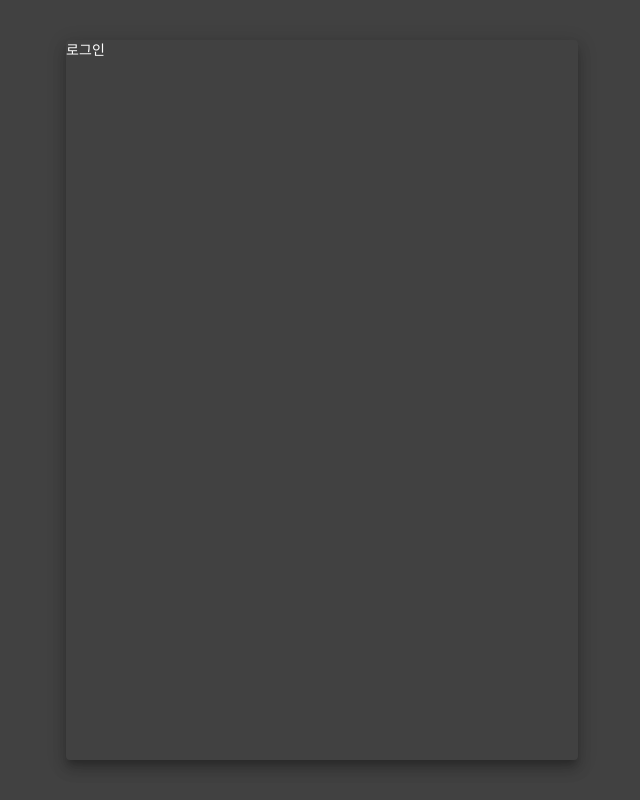
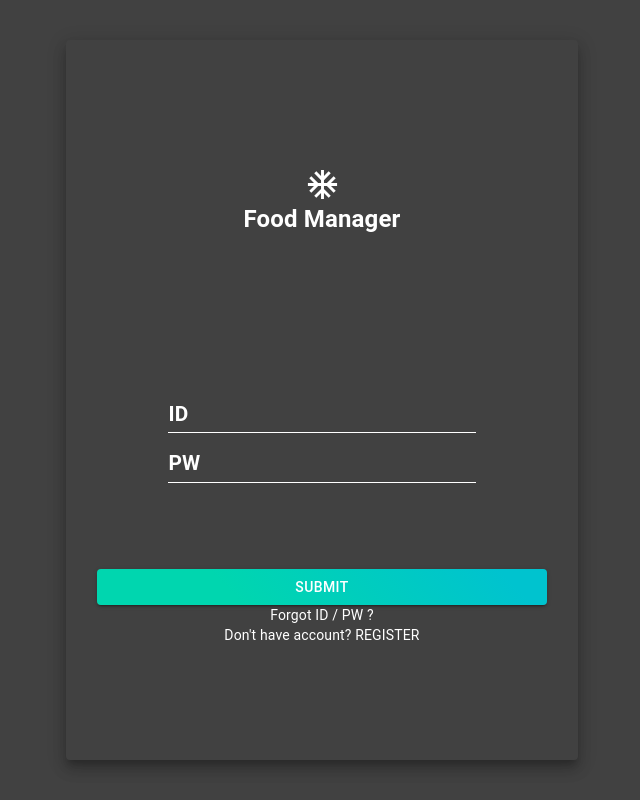
Before and after one commit to CS2021-GDP-Team/food-manager, a React (Create React App) app in the folder frontend/: page /login in a window 1280 px wide. Shown: the whole page, without its empty margins (318-958 px from the left). Built offline with nearby package versions, Linux system fonts and the light colour scheme.

Commit message:
feat: add login, signup page

```diff
--- a/frontend/src/components/ViewModel.tsx
+++ b/frontend/src/components/ViewModel.tsx
@@ -28,6 +28,7 @@ const ViewModel: React.FC = () => {
                         <Route path="/info" render={() => <Info />} />
                         <Route path="/recipe" render={() => <Recipe />} />
                         <Route path="/login" render={() => <Login />} />
+                        <Route path="/signup" render={() => <SignUp />} />
                     </div>
                     {/* checkUrl 이 true 면 Nav 안 띄움 */}
                     {!checkUrl && <BottomNavBar />}
--- a/frontend/src/components/index.js
+++ b/frontend/src/components/index.js
@@ -4,3 +4,4 @@ export { default as SignUp } from "./pages/SignUp";
 export { default as Picture } from "./pages/Picture";
 export { default as Info } from "./pages/Info";
 export { default as Recipe } from "./pages/Recipe";
+export { default as InputField } from "./public/InputField";
--- a/frontend/src/components/pages/Login.tsx
+++ b/frontend/src/components/pages/Login.tsx
@@ -1,7 +1,26 @@
-import React from "react";
+import AcUnitIcon from "@material-ui/icons/AcUnit";
+import { InputField } from "../index";
+import SubmitButton from "../SubmitButton";
 
 const Login = () => {
-    return <div>로그인</div>;
+    return (
+        <div className="login-container">
+            <div className="login-head">
+                {/* TODO: 아이콘 바꿀 예정 */}
+                <AcUnitIcon fontSize="large" />
+                <b className="login-title">Food Manager</b>
+            </div>
+            <div className="login-form">
+                <InputField text="ID&nbsp;&nbsp;" />
+                <InputField text="PW" type="password" />
+            </div>
+            <div className="login-submit">
+                <SubmitButton />
+                <div>Forgot ID / PW ?</div>
+                <div>Don't have account? REGISTER</div>
+            </div>
+        </div>
+    );
 };
 
 export default Login;
--- a/frontend/src/components/pages/SignUp.tsx
+++ b/frontend/src/components/pages/SignUp.tsx
@@ -1,7 +1,26 @@
-import React from "react";
+import AcUnitIcon from "@material-ui/icons/AcUnit";
+import { InputField } from "../index";
+import SubmitButton from "../SubmitButton";
 
 const SignUp = () => {
-    return <div>회원 가입</div>;
+    return (
+        <div className="login-container">
+            <div className="login-head">
+                {/* TODO: 아이콘 바꿀 예정 */}
+                <AcUnitIcon fontSize="large" />
+                <b className="login-title">Food Manager</b>
+            </div>
+            <div className="login-form">
+                <InputField text="ID&nbsp;&nbsp;" />
+                <InputField text="PW" type="password" />
+                <InputField text="PW Correction" type="password" />
+            </div>
+            <div className="login-submit">
+                <SubmitButton />
+                <div>I already have my account SIGN IN</div>
+            </div>
+        </div>
+    );
 };
 
 export default SignUp;
--- /dev/null
+++ b/frontend/src/components/public/InputField.tsx
@@ -0,0 +1,40 @@
+import { Input, InputAdornment } from "@material-ui/core";
+import { withStyles } from "@material-ui/core/styles";
+
+interface InputProps {
+    text: string;
+    type?: string;
+}
+
+const CssTextField = withStyles({
+    root: {
+        "&:before": {
+            borderBottom: "1px solid white"
+        },
+        "&:after": {
+            borderBottom: "1px solid #00d6af"
+        },
+        marginBottom: "12px",
+        color: "white",
+        width: "60%",
+        fontSize: "1.3rem",
+        "& input": {
+            textAlign: "center"
+        }
+    }
+})(Input);
+
+const InputField = ({ text, type }: InputProps) => {
+    return (
+        <CssTextField
+            startAdornment={
+                <InputAdornment position="start">
+                    <b>{text}</b>
+                </InputAdornment>
+            }
+            type={type}
+        />
+    );
+};
+
+export default InputField;
--- /dev/null
+++ b/frontend/src/scss/_login.scss
@@ -0,0 +1,18 @@
+.login-container {
+    width: 100%;
+    height: 100%;
+    display: grid;
+    grid-template-rows: 2fr 1fr 1fr;
+}
+.login-head,
+.login-form,
+.login-submit {
+    width: 100%;
+    display: flex;
+    flex-direction: column;
+    justify-content: center;
+    align-items: center;
+}
+.login-title {
+    font-size: 1.5rem;
+}
--- a/frontend/src/scss/index.scss
+++ b/frontend/src/scss/index.scss
@@ -1 +1,2 @@
 @import "./main";
+@import "./login";
```
